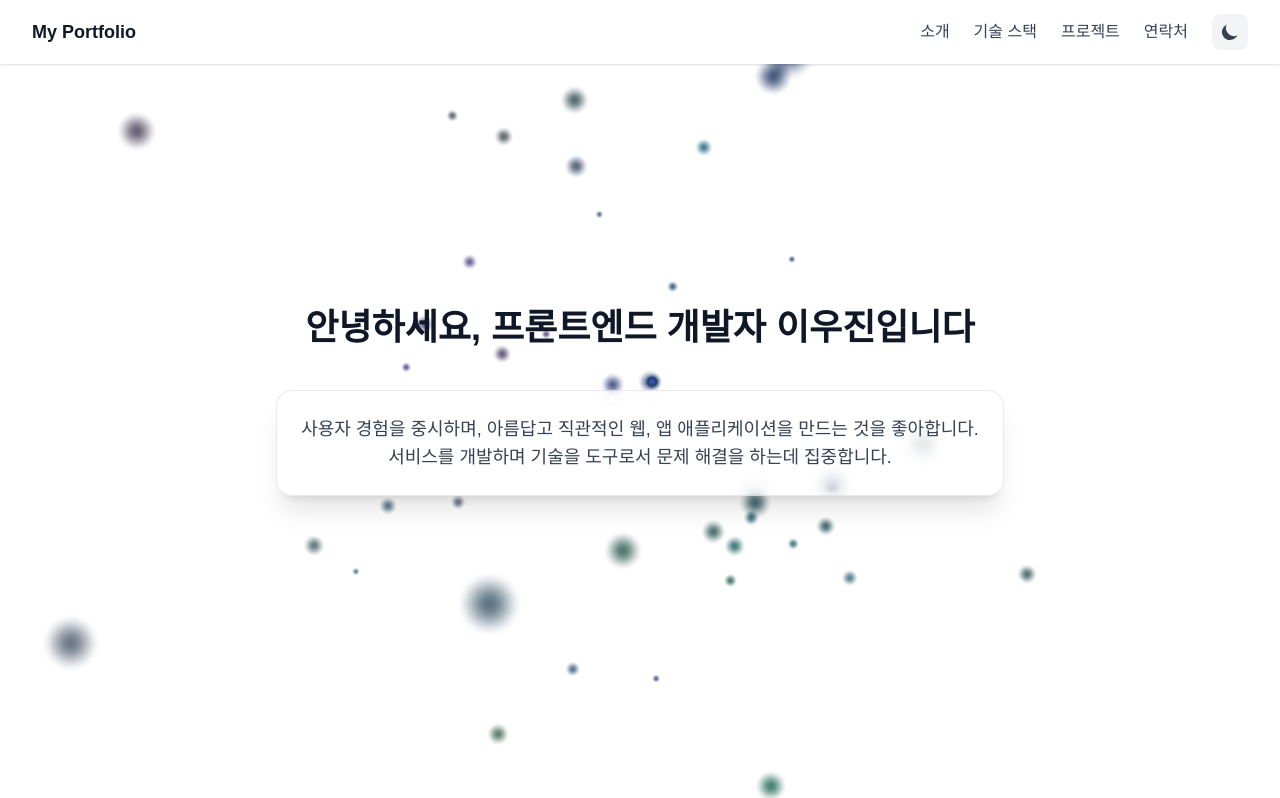
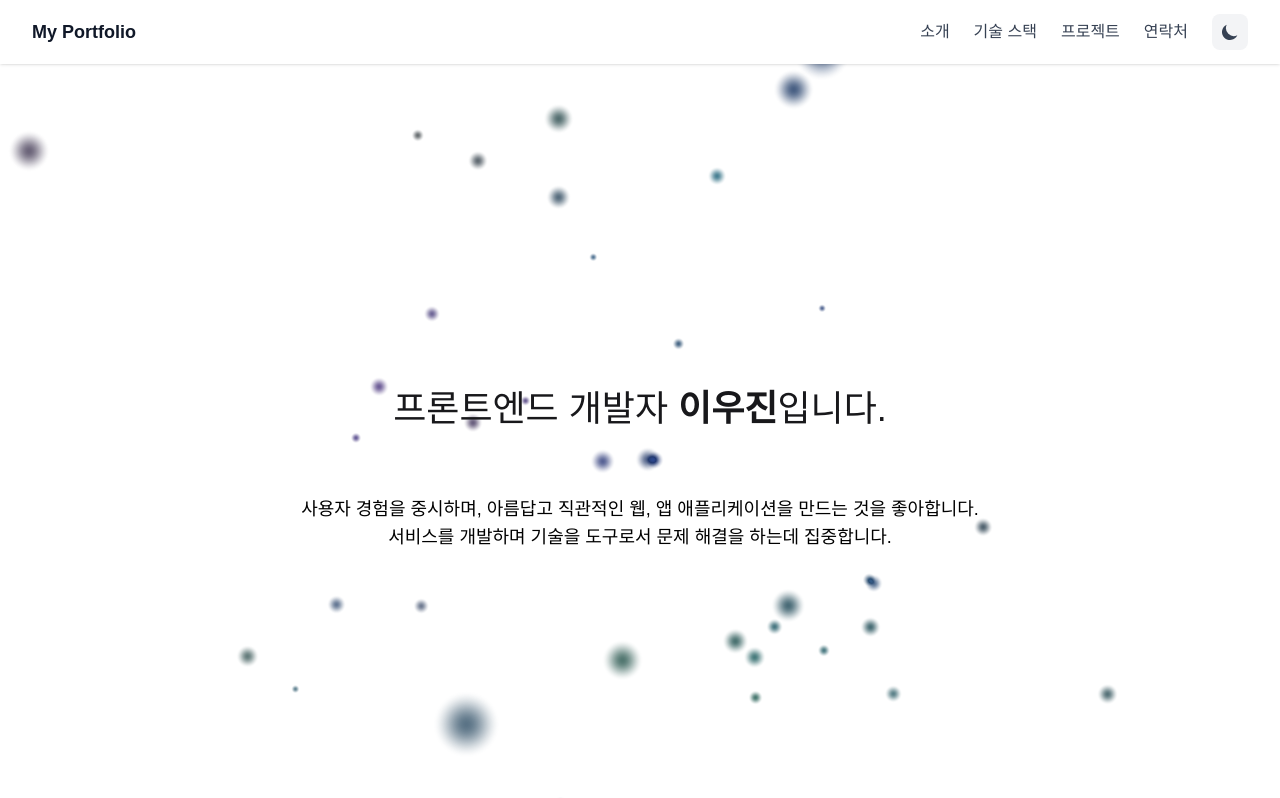
Before and after one commit to Syncjin/portfolio, a Next.js app: page / in a window 1280 px wide. Shown: the top 798 px of the page. Built offline with nearby package versions, Linux system fonts and the light colour scheme.

Commit message:
feat: AboutSection 컴포넌트 수정 - 타이핑 애니메이션 제거 및 새로운 제목 추가, 상태 관리로 프론트엔드 텍스트 표시 개선

```diff
--- a/src/components/section/AboutSection.tsx
+++ b/src/components/section/AboutSection.tsx
@@ -1,41 +1,77 @@
-import React from "react";
+"use client";
+import React, { useState, useEffect } from "react";
 import ParticleBackground from "@/components/ParticleBackground";
 import { Text } from "@/components/ui/Text";
 import { useThemeStore } from "@/store/useThemeStore";
 
 export default function AboutSection() {
-  const typingText = "안녕하세요, 프론트엔드 개발자 이우진입니다";
+  const titleText = "프론트엔드 개발자 <strong>이우진</strong>입니다.";
   const { theme } = useThemeStore();
+  const [frontEndVisible, setFrontEndVisible] = useState(false);
+
+  useEffect(() => {
+    const timer = setTimeout(() => {
+      setFrontEndVisible(true);
+    }, 1000);
+    return () => clearTimeout(timer);
+  }, []);
 
   return (
     <section
       id="about"
-      className="min-h-screen flex flex-col justify-center items-center mx-auto px-2 sm:px-4 md:px-6 lg:px-8"
+      className="flex flex-col justify-center items-center mx-auto px-2 sm:px-4 md:px-6 lg:px-8"
       style={{
         background: theme === "dark" ? "#18181b" : "#fff",
         color: theme === "dark" ? "#fff" : "#18181b",
         transition: "background 0.3s, color 0.3s",
+        maxHeight: "960px",
+        height: "960px",
       }}
     >
       <ParticleBackground particleCount={50} particleSizeRange={[0.1, 0.3]} particleSpeed={0.01} areaSize={5} />
       <div className="text-center relative z-20 w-full flex flex-col items-center">
-        <Text variant="h1" align="center" className="mb-6 text-2xl sm:text-3xl md:text-4xl font-bold break-keep leading-tight max-w-xs sm:max-w-md md:max-w-2xl" animation="typing">
-          {typingText}
-        </Text>
         <div
-          className="inline-block w-full sm:w-auto p-3 sm:p-6 rounded-2xl backdrop-blur-sm border border-gray-300/50 bg-white/30 dark:bg-black/10 dark:border-white/10 shadow-xl mt-2 sm:mt-4"
+          className="mb-6 text-2xl sm:text-3xl md:text-4xl font-normal break-keep leading-tight max-w-xs sm:max-w-md md:max-w-2xl relative z-10"
           style={{
-            animation: "slideInUp 1s ease-out 2s both",
+            animation: "slideInUp 1s ease-out 1s both",
+            opacity: 0,
+            transform: "translateY(32px)",
+          }}
+          dangerouslySetInnerHTML={{ __html: titleText }}
+        />
+        <div
+          className="inline-block w-full sm:w-auto p-3 sm:p-6 mt-2 sm:mt-4 relative z-10"
+          style={{
+            animation: "slideInUp 1s ease-out 1s both",
             opacity: 0,
             transform: "translateY(32px)",
           }}
         >
-          <Text variant="body" size="base" color="secondary" align="center" className="mb-0 text-sm sm:text-base md:text-lg break-keep">
+          <Text variant="body" size="2xl" color="black" align="center" className="mb-0 text-sm sm:text-base md:text-lg break-keep">
             사용자 경험을 중시하며, 아름답고 직관적인 웹, 앱 애플리케이션을 만드는 것을 좋아합니다.
             <br />
             서비스를 개발하며 기술을 도구로서 문제 해결을 하는데 집중합니다.
           </Text>
         </div>
+        <Text
+          variant="h1"
+          color="white"
+          align="center"
+          ignoreTheme={true}
+          className="absolute text-2xl sm:text-3xl md:text-4xl font-bold break-keep leading-tight max-w-xs sm:max-w-md md:max-w-2xl"
+          style={{
+            fontSize: "128px",
+            color: "#EEEEEE",
+            zIndex: 1,
+            top: "-55%",
+            whiteSpace: "nowrap",
+            opacity: frontEndVisible ? (theme === "dark" ? 0.5 : 1) : 0,
+            transform: frontEndVisible ? "translateY(0)" : "translateY(32px)",
+            transition: "opacity 1s ease-out, transform 1s ease-out",
+          }}
+        >
+          FRONT-END
+        </Text>
       </div>
     </section>
   );
```
